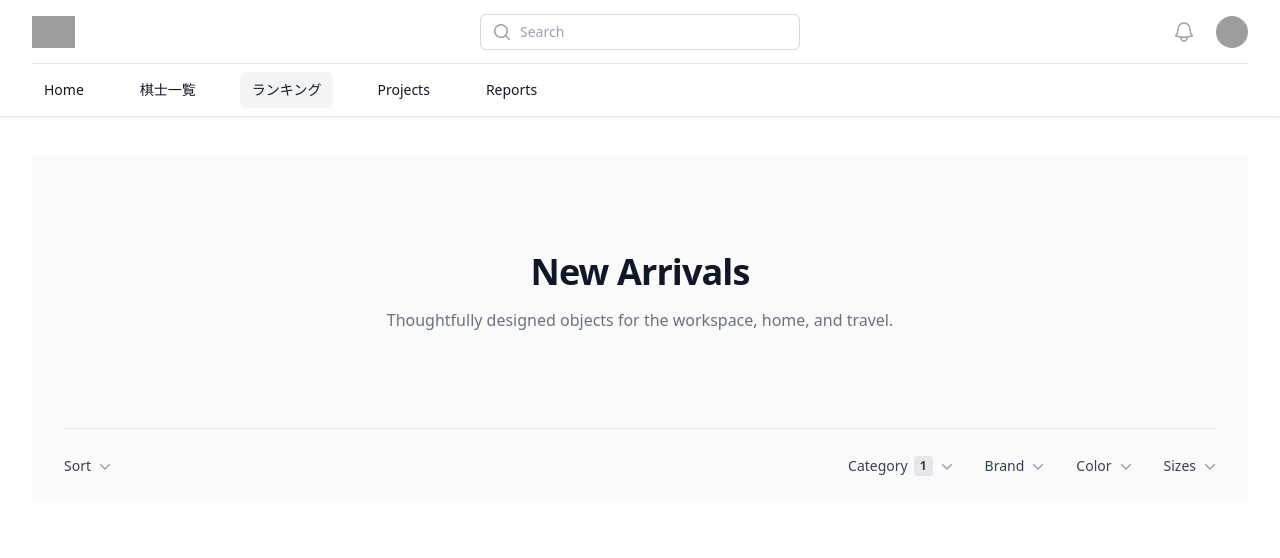
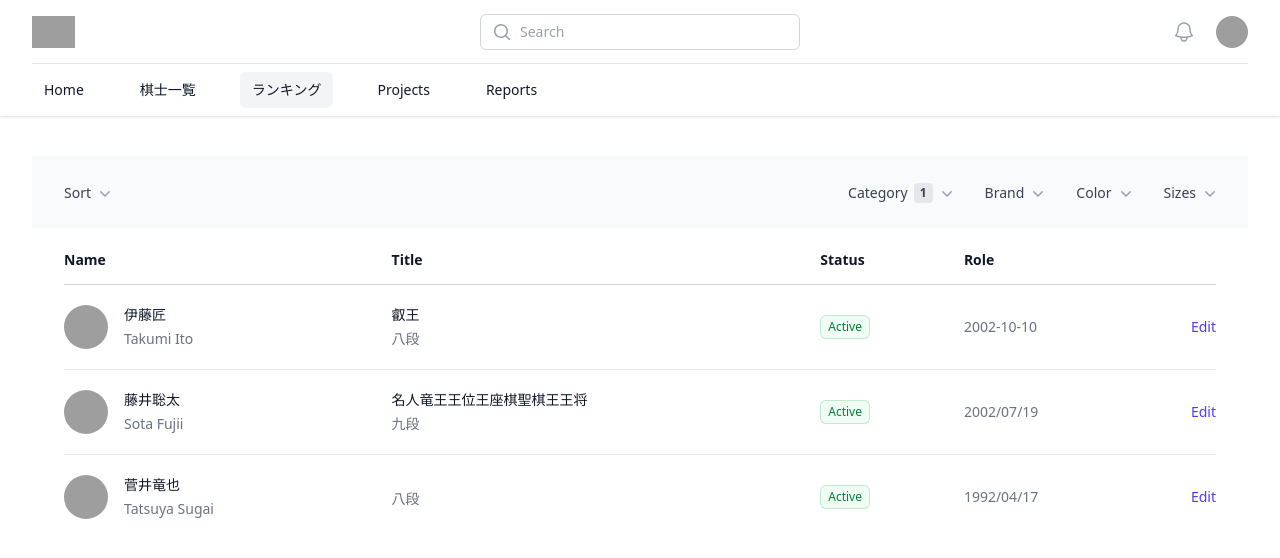
Before and after one commit to yuutom/portal-ui, a React (Vite) app: page /ranking in a window 1280 px wide. Shown: the top 558 px of the page. Built offline with nearby package versions, Linux system fonts and the light colour scheme; grey boxes are pictures that could not be loaded.

Commit message:
ranking tableテンプレート

```diff
--- a/src/pages/Ranking.tsx
+++ b/src/pages/Ranking.tsx
@@ -19,6 +19,7 @@ import {
 } from '@headlessui/react'
 import { XMarkIcon } from '@heroicons/react/24/outline'
 import { ChevronDownIcon } from '@heroicons/react/20/solid'
+import { dummyKishi } from '../data/kishis'
 
 const sortOptions = [
   { name: 'Most Popular', href: '#' },
@@ -66,8 +67,11 @@ const filters = [
 
 export default function Ranking() {
   const [open, setOpen] = useState(false)
+  const [selectedFilters, setSelectedFilters] = useState<{ [key: string]: Set<string> }>({});
+  const [sortKey, setSortKey] = useState<string>('popular');
 
   return (
+    <div>
     <div className="bg-gray-50">
       {/* Mobile filter dialog */}
       <Dialog open={open} onClose={setOpen} className="relative z-40 sm:hidden">
@@ -159,14 +163,7 @@ export default function Ranking() {
       </Dialog>
 
       <div className="mx-auto max-w-3xl px-4 text-center sm:px-6 lg:max-w-7xl lg:px-8">
-        <div className="py-24">
-          <h1 className="text-4xl font-bold tracking-tight text-gray-900">New Arrivals</h1>
-          <p className="mx-auto mt-4 max-w-3xl text-base text-gray-500">
-            Thoughtfully designed objects for the workspace, home, and travel.
-          </p>
-        </div>
-
-        <section aria-labelledby="filter-heading" className="border-t border-gray-200 py-6">
+        <section aria-labelledby="filter-heading" className="py-6">
           <h2 id="filter-heading" className="sr-only">
             Product filters
           </h2>
@@ -287,5 +284,71 @@ export default function Ranking() {
         </section>
       </div>
     </div>
+
+    <div className="px-4 sm:px-6 lg:px-8">
+      <div className="mt-2 flow-root">
+        <div className="-mx-4 -my-2 overflow-x-auto sm:-mx-6 lg:-mx-8">
+          <div className="inline-block min-w-full py-2 align-middle sm:px-6 lg:px-8">
+            <table className="min-w-full divide-y divide-gray-300">
+              <thead>
+                <tr>
+                  <th scope="col" className="py-3.5 pl-4 pr-3 text-left text-sm font-semibold text-gray-900 sm:pl-0">
+                    Name
+                  </th>
+                  <th scope="col" className="px-3 py-3.5 text-left text-sm font-semibold text-gray-900">
+                    Title
+                  </th>
+                  <th scope="col" className="px-3 py-3.5 text-left text-sm font-semibold text-gray-900">
+                    Status
+                  </th>
+                  <th scope="col" className="px-3 py-3.5 text-left text-sm font-semibold text-gray-900">
+                    Role
+                  </th>
+                  <th scope="col" className="relative py-3.5 pl-3 pr-4 sm:pr-0">
+                    <span className="sr-only">Edit</span>
+                  </th>
+                </tr>
+              </thead>
+              <tbody className="divide-y divide-gray-200 bg-white">
+                {dummyKishi.map((kishi) => (
+                  <tr key={kishi.kishiNumber}>
+                    <td className="whitespace-nowrap py-5 pl-4 pr-3 text-sm sm:pl-0">
+                      <div className="flex items-center">
+                        <div className="size-11 shrink-0">
+                          <img alt="" src={kishi.imageUrl} className="size-11 rounded-full" />
+                        </div>
+                        <div className="ml-4">
+                          <div className="font-medium text-gray-900">{kishi.nameKana}</div>
+                          <div className="mt-1 text-gray-500">{kishi.nameRome}</div>
+                        </div>
+                      </div>
+                    </td>
+                    <td className="whitespace-nowrap px-3 py-5 text-sm text-gray-500">
+                      <div className="text-gray-900">{kishi.title}</div>
+                      <div className="mt-1 text-gray-500">{kishi.danni}</div>
+                    </td>
+                    <td className="whitespace-nowrap px-3 py-5 text-sm text-gray-500">
+                      <span className="inline-flex items-center rounded-md bg-green-50 px-2 py-1 text-xs font-medium text-green-700 ring-1 ring-inset ring-green-600/20">
+                        Active
+                      </span>
+                    </td>
+                    <td className="whitespace-nowrap px-3 py-5 text-sm text-gray-500">{kishi.birthDate}</td>
+                    <td className="relative whitespace-nowrap py-5 pl-3 pr-4 text-right text-sm font-medium sm:pr-0">
+                      <a href="#" className="text-indigo-600 hover:text-indigo-900">
+                        Edit<span className="sr-only">, {kishi.debutDate}</span>
+                      </a>
+                    </td>
+                  </tr>
+                ))}
+              </tbody>
+            </table>
+          </div>
+        </div>
+      </div>
+    </div>
+
+</div>
+
+
   )
 }
```
